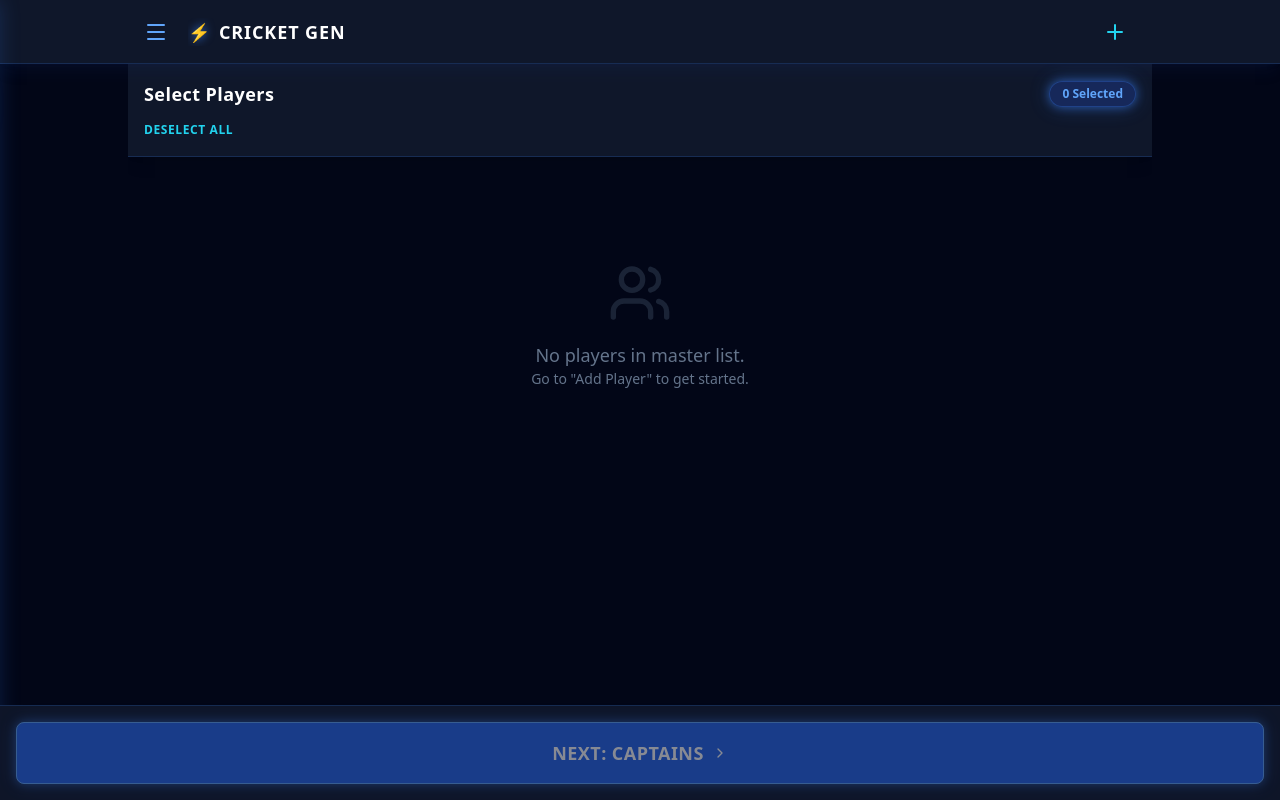
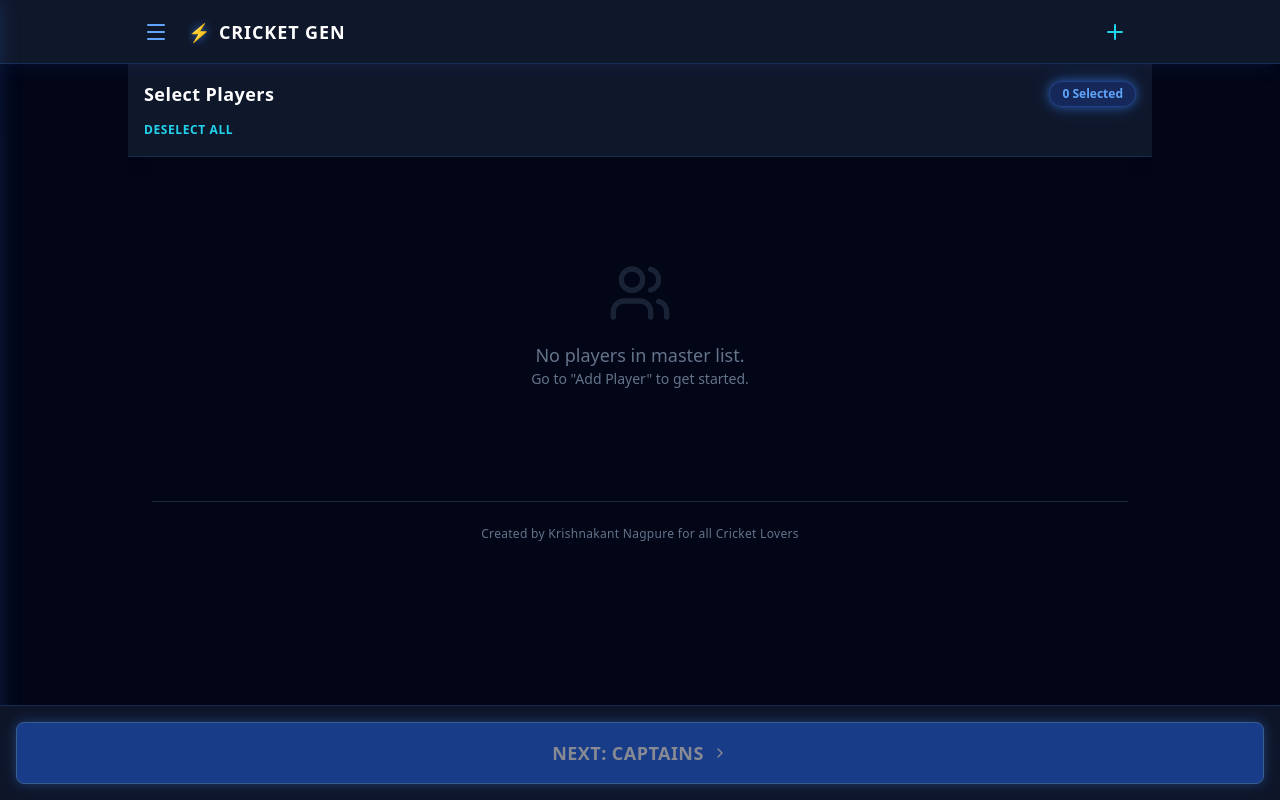
Before and after one commit to Remirokrish/cricket-team-generator-gstudio-, a React (Vite) app: page / in a window 1280 px wide. Built offline with nearby package versions, Linux system fonts and the light colour scheme.

Commit message:
Added Developer tag

```diff
--- a/views/CreateMatch.tsx
+++ b/views/CreateMatch.tsx
@@ -158,6 +158,11 @@ const CreateMatch: React.FC<CreateMatchProps> = ({ players, onSaveState, initial
               })}
             </div>
           )}
+          <div className="mt-8 pt-6 border-t border-slate-800 text-center">
+            <p className="text-xs text-slate-500 font-medium tracking-wide">
+              Created by Krishnakant Nagpure for all Cricket Lovers
+            </p>
+          </div>
         </div>
 
         <div className="flex-none px-4 py-3 md:py-4 bg-slate-900/95 backdrop-blur-md border-t border-blue-500/20 z-50 fixed bottom-0 left-0 right-0 safe-area-inset-bottom">
```
